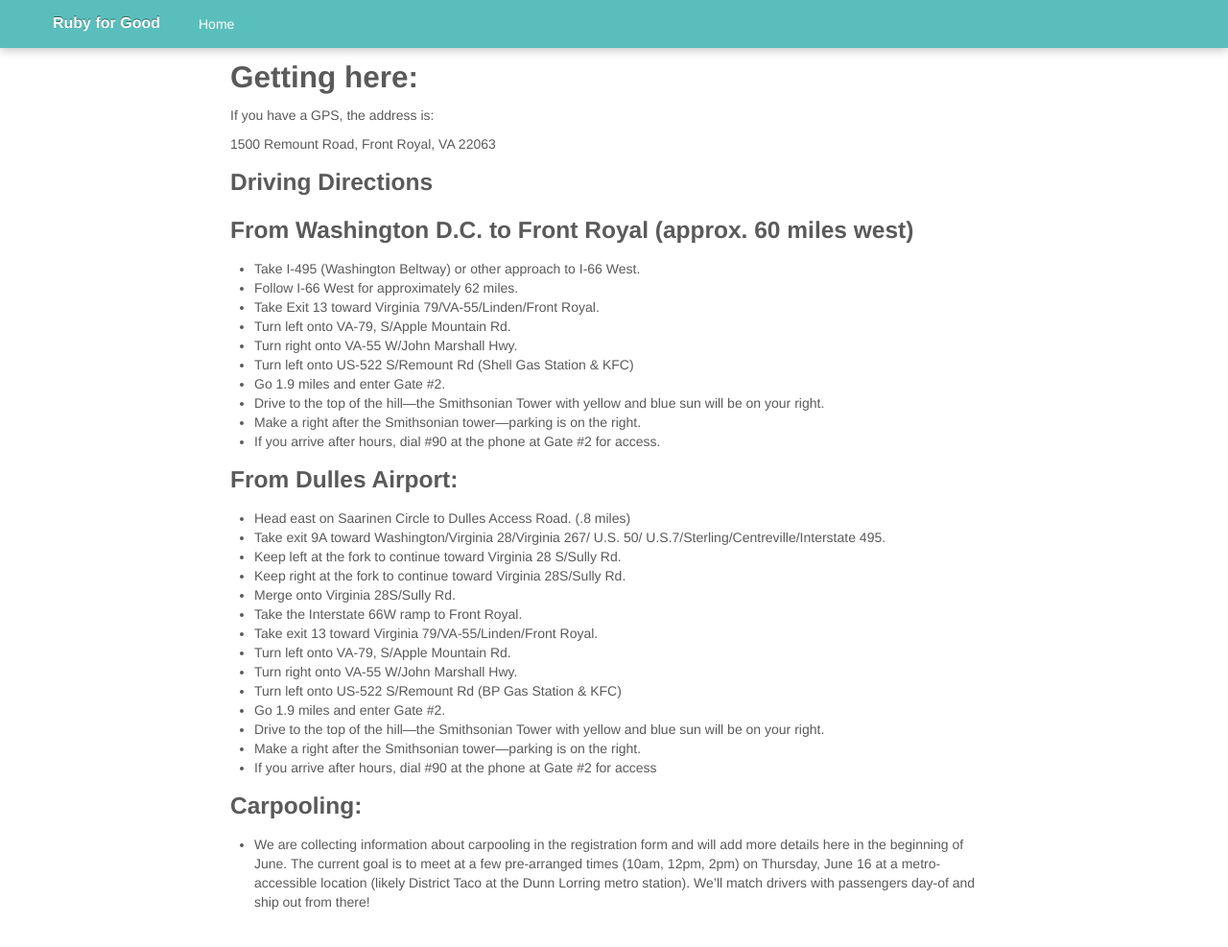
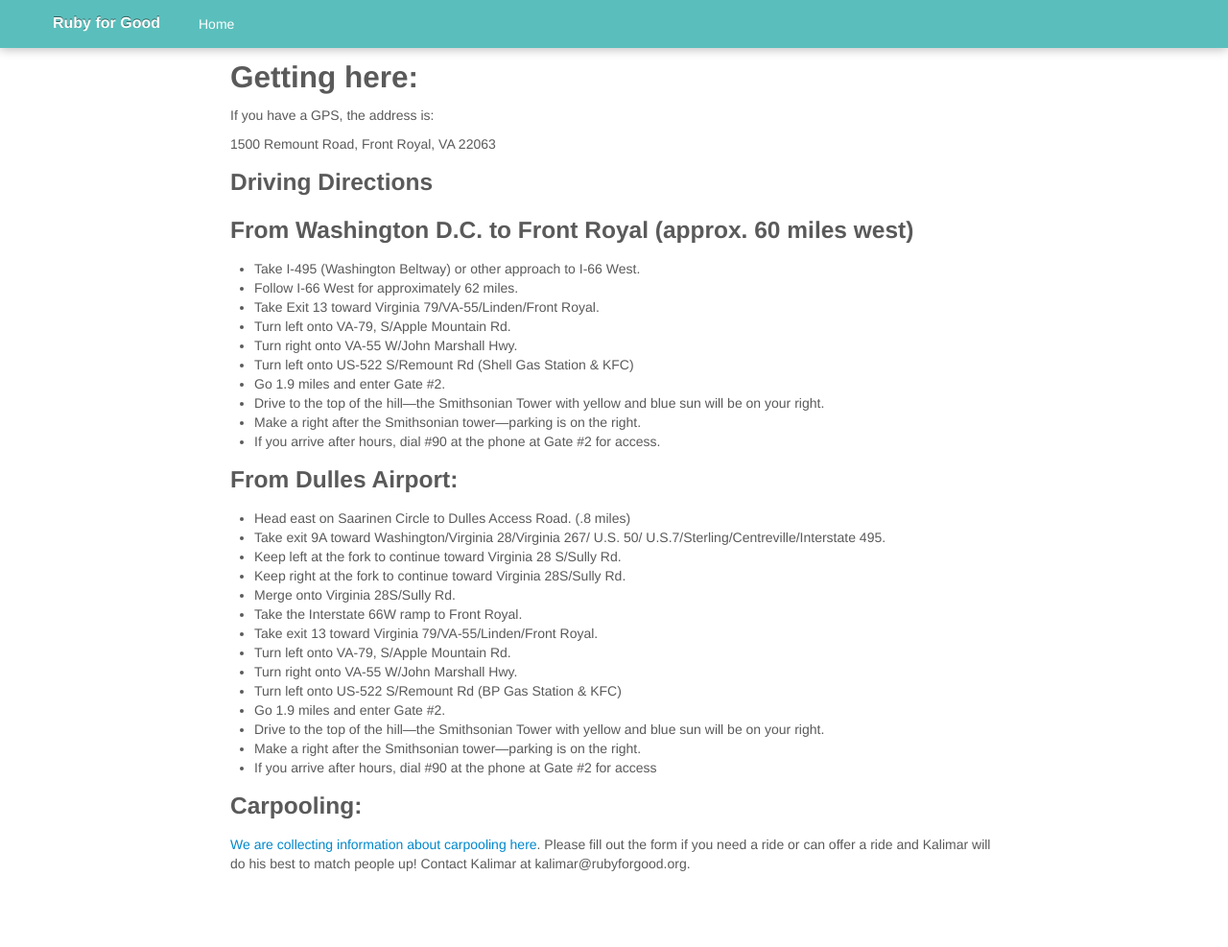
Before and after one commit to rubyforgood/rubyforgood.org--old, a Jekyll site: the page built from location.md, in a window 1280 px wide and 1000 px high. Shown: the top 987 px of the window at 96% size. Built offline with Jekyll 4.4.1, drawn with Linux system fonts in a browser that asks for light colours.

Commit message:
Update location.md

```diff
--- a/location.md
+++ b/location.md
@@ -46,4 +46,5 @@
 * If you arrive after hours, dial #90 at the phone at Gate #2 for access
 
 ### Carpooling:
-* We are collecting information about carpooling in the registration form and will add more details here in the beginning of June. The current goal is to meet at a few pre-arranged times (10am, 12pm, 2pm) on Thursday, June 16 at a metro-accessible location (likely District Taco at the Dunn Lorring metro station). We'll match drivers with passengers day-of and ship out from there!
+
+<a href="https://docs.google.com/forms/d/1aA0fJbbmxYW3lTqP6A7zLOnZbECzCd5d9f7L9ok_jLI/viewform?c=0&w=1">We are collecting information about carpooling here</a>. Please fill out the form if you need a ride or can offer a ride and Kalimar will do his best to match people up! Contact Kalimar at kalimar@rubyforgood.org.
```
